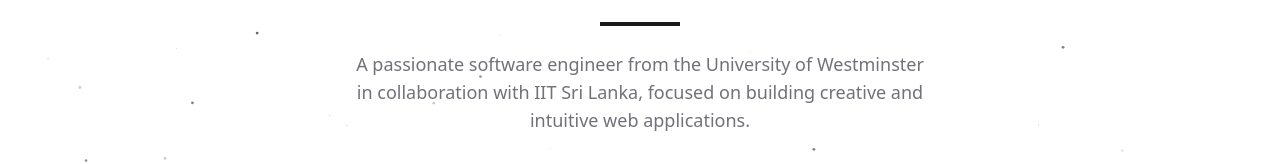
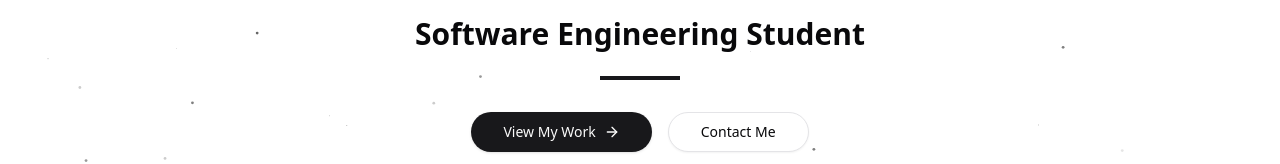
Before and after one commit to devindazz/devindazz, a Next.js app: page / in a window 1280 px wide. Shown: the part 356-520 px from the top of the page. Built offline with nearby package versions, Linux system fonts and the light colour scheme.

Commit message:
remove: redundant hero section text

```diff
--- a/components/hero-section.tsx
+++ b/components/hero-section.tsx
@@ -64,16 +64,6 @@
             transition={{ delay: 0.7, duration: 0.9 }}
           />
 
-          <motion.p
-            className="mt-6 max-w-xl text-lg text-muted-foreground"
-            initial={{ opacity: 0 }}
-            animate={{ opacity: 1 }}
-            transition={{ delay: 0.6 }}
-          >
-            A passionate software engineer from the University of Westminster in collaboration with IIT Sri Lanka,
-            focused on building creative and intuitive web applications.
-          </motion.p>
-
           <motion.div
             className="mt-8 flex flex-wrap gap-4"
             initial={{ opacity: 0, y: 20 }}
```
